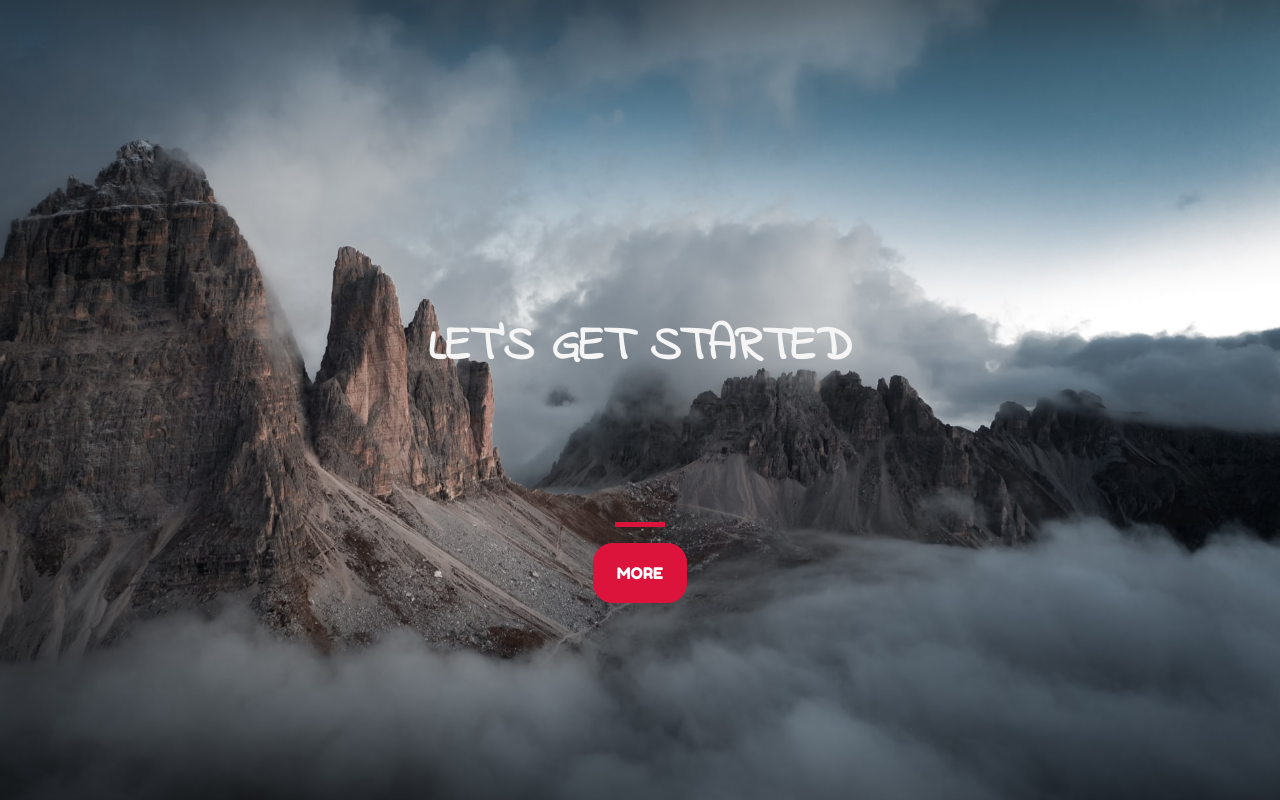
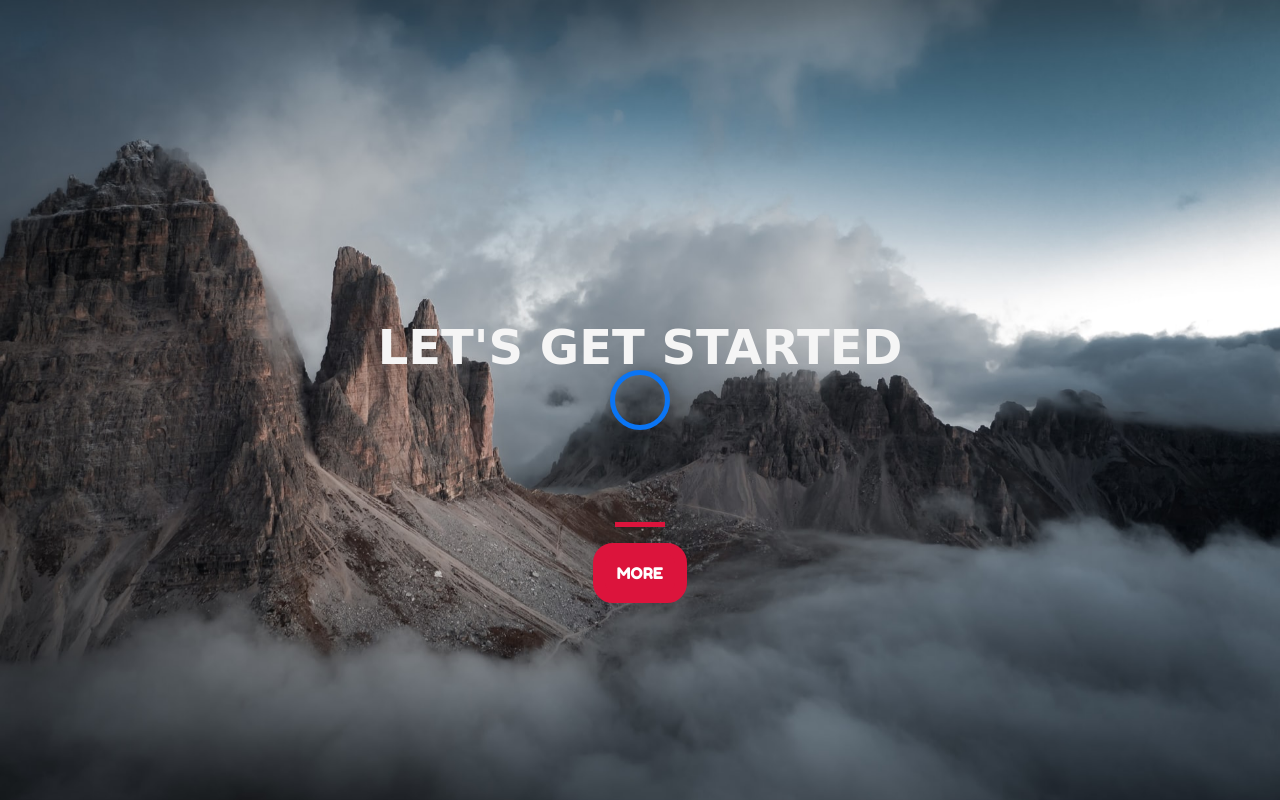
Before and after one commit to pasta777/startup, a plain HTML site: page index.html in a window 1280 px wide. Drawn offline with nearby package versions, Linux system fonts and the light colour scheme.

Commit message:
custom cursor added and some tiny things fixed

```diff
--- a/index.html
+++ b/index.html
@@ -6,9 +6,8 @@
         <meta charset="utf-8">
         <meta name="viewport" content="width=device-width, initial-scale=1, shrink-to-fit=no">
         <link rel="stylesheet" href="style.css">
-        <link href="https://fonts.googleapis.com/css?family=Fredoka+One|Indie+Flower&display=swap" rel="stylesheet">
     </head>
-    <body>
+    <body onload="followMouse();">
         <div class="container align-items-center h-100">
             <div class="row">
                 <header class="text-center col-12">
@@ -17,9 +16,13 @@
                 <div class="buffer col-12"></div>
                 <section class="text-center col-12">
                     <hr>
-                    <button class="btn btn-primary btn-xl">More</button>
+                    <a href="https://github.com/pasta777/"><button class="btn btn-xl">More</button></a>
                 </section>
             </div>
         </div>
+        <div class="wrap">
+            <div id="ball"></div>
+        </div>
+        <script src="script.js"></script>
     </body>
 </html>
--- /dev/null
+++ b/script.js
@@ -0,0 +1,79 @@
+var $ = document.querySelector.bind(document);
+var $on = document.addEventListener.bind(document);
+
+var xmouse, ymouse;
+$on('mousemove', function (e) {
+    xmouse = e.clientX || e.pageX;
+    ymouse = e.clientY || e.pageY;
+});
+
+var ball = $('#ball');
+var x = void 0,
+    y = void 0,
+    dx = void 0,
+    dy = void 0,
+    tx = 0,
+    ty = 0,
+    key = -1;
+
+var followMouse = function followMouse() {
+    key = requestAnimationFrame(followMouse);
+
+    if (!x || !y) {
+        x = xmouse;
+        y = ymouse;
+    } else {
+        dx = (xmouse - x) * 0.125;
+        dy = (ymouse - y) * 0.125;
+        if (Math.abs(dx) + Math.abs(dy) < 0.1) {
+            x = xmouse;
+            y = ymouse;
+        } else {
+            x += dx;
+            y += dy;
+        }
+    }
+    ball.style.left = x + 'px';
+    ball.style.top = y + 'px';
+};
+
+var red = 0;
+var green = 127;
+var blue = 255;
+var hitTheLoopRed = false;
+var hitTheLoopGreen = false;
+var hitTheLoopBlue = false;
+
+setInterval(function() {
+    // Red
+    if(red < 255 && !hitTheLoopRed) {
+        red++;
+    } else {
+        red--;
+        hitTheLoopRed = true;
+        if(red === 0) {
+            hitTheLoopRed = false;
+        }
+    }
+    // Green
+    if(green < 255 && !hitTheLoopGreen) {
+        green++;
+    } else {
+        green--;
+        hitTheLoopGreen = true;
+        if(green === 0) {
+            hitTheLoopGreen = false;
+        }
+    }
+    // Blue
+    if(blue < 255 && !hitTheLoopBlue) {
+        blue++;
+    } else {
+        blue--;
+        hitTheLoopBlue = true;
+        if(blue === 0) {
+            hitTheLoopBlue = false;
+        }
+    }
+    ball.style.borderColor = `rgb(${red}, ${green}, ${blue})`;
+}, 10);
--- a/style.css
+++ b/style.css
@@ -1,11 +1,13 @@
-html, body {
+@import url('https://fonts.googleapis.com/css2?family=Fredoka+One&display=swap');
+html,body {
     height: 100%;
     width: 100%;
-    background: url(photo-1573743338941-39db12ef9b64.jpg) no-repeat center center fixed;
+    background: url(img/photo-1573743338941-39db12ef9b64.jpg) no-repeat center center fixed;
     -webkit-background-size: cover;
     -moz-background-size: cover;
     -o-background-size: cover;
     background-size: cover;
+    cursor: none;
 }
 h1 {
     font-size: 3rem;
@@ -32,12 +34,42 @@ hr {
     font-weight: 450;
     transition:0.25s;
     font-family: 'Fredoka One', cursive;
+    color: white;
 }
 .btn-xl:hover {
     background-color:rgb(161, 22, 50);
     border-color:rgb(161, 22, 50);
     border-width: 0.85rem;
+    color: white;
+}
+.btn-xl:focus {
+    box-shadow: none;
+}
+button:not(:disabled) {
+    cursor: none;
 }
 .buffer {
     height:75%;
 }
+.wrap {
+    position: absolute;
+    top: 0;
+    left: 0;
+    bottom: 0;
+    right: 0;
+    overflow: hidden;
+    pointer-events: none;
+}
+#ball {
+    width: 60px;
+    height: 60px;
+    background: none;
+    border: 5px solid black;
+    border-radius: 50%;
+    position: absolute;
+    left: 50%;
+    top: 50%;
+    transform: translate(-50%, -50%);
+    pointer-events: none;
+
+}
```
Also changed, not shown: img/photo-1573743338941-39db12ef9b64.jpg (renamed from photo-1573743338941-39db12ef9b64.jpg).
